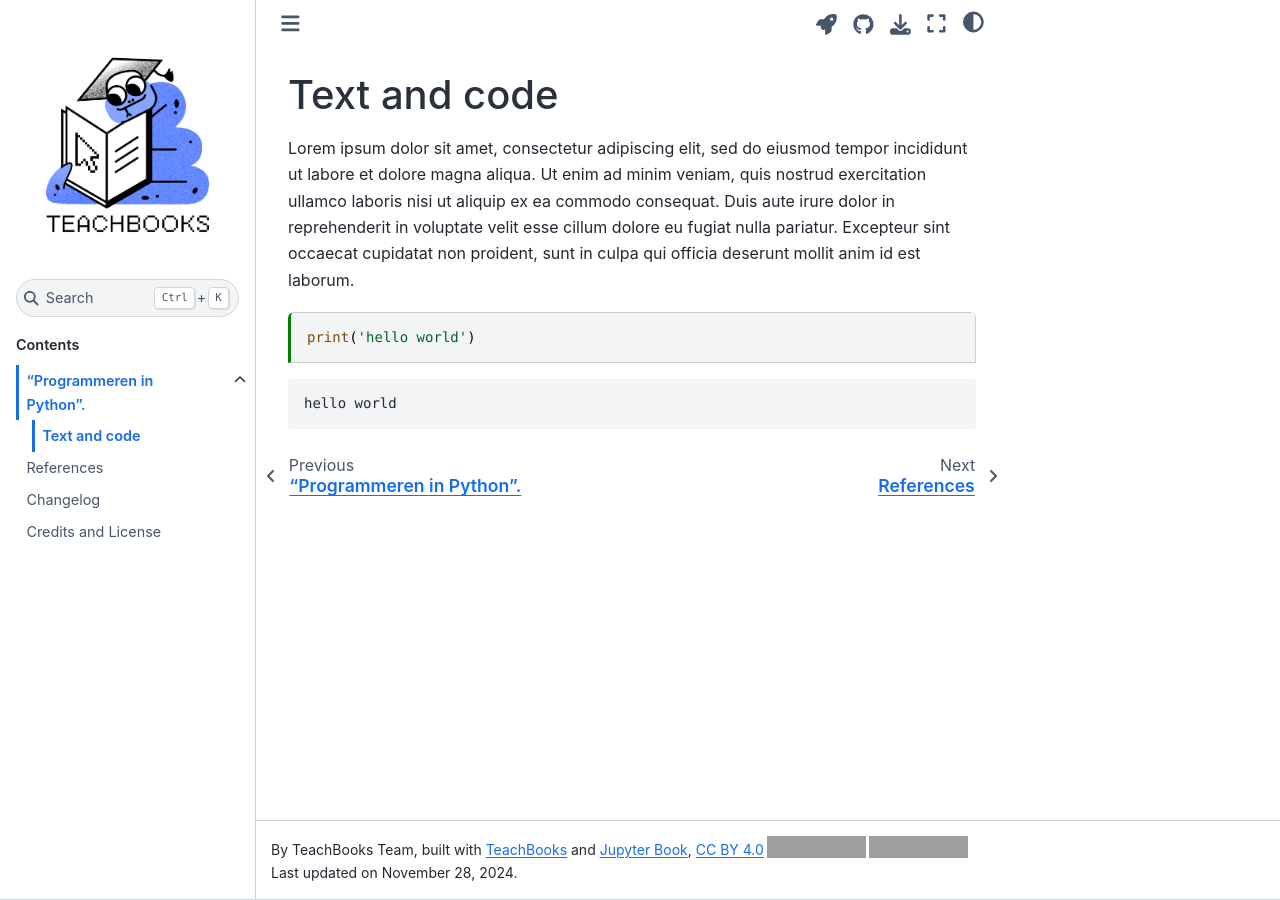
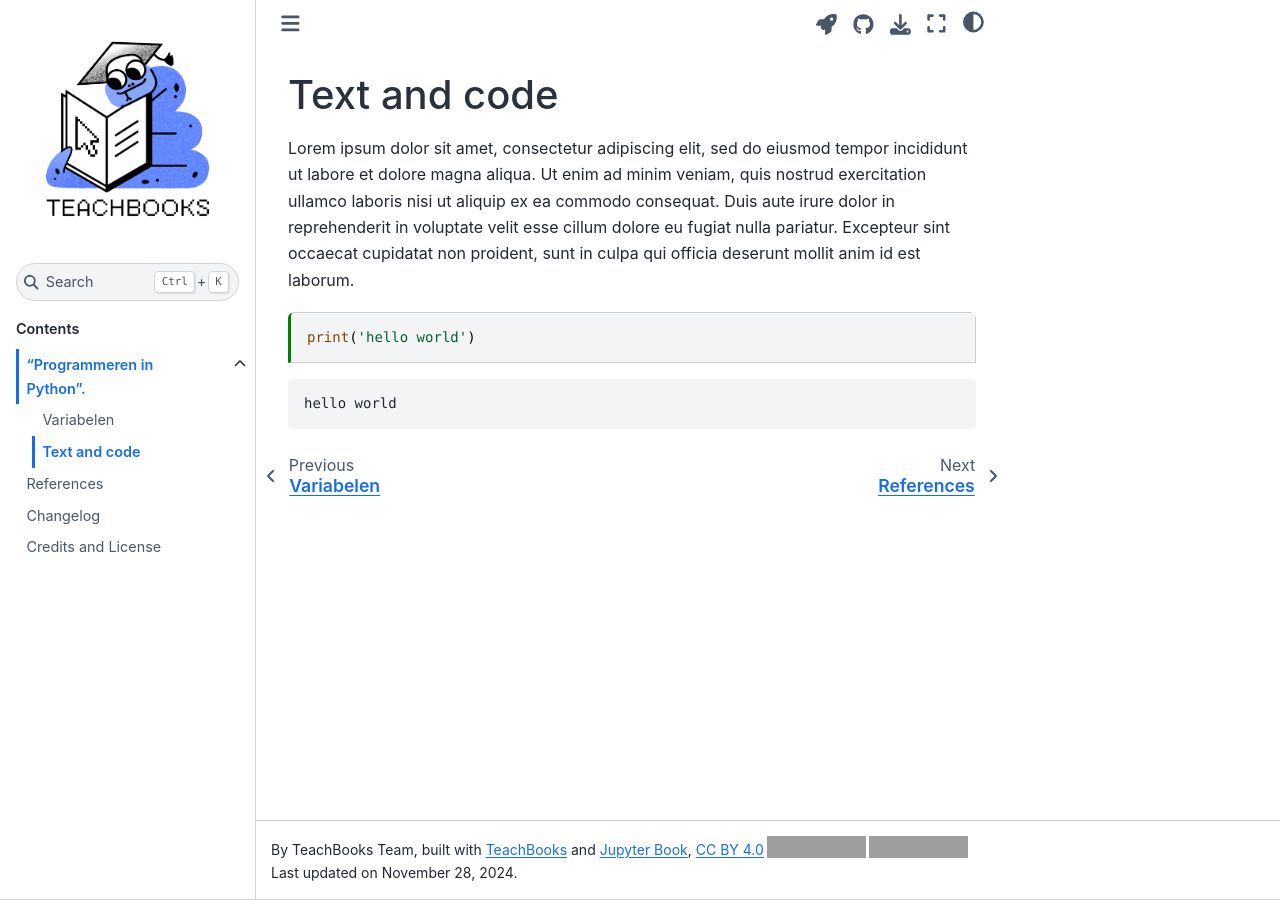
Before and after one commit to nerdyJuffie/PythonLeren, a Jupyter Book: the page built from book/some_content/text_and_code.ipynb, in a window 1280 px wide. Built offline with Jupyter Book 1.0.4 settings and Sphinx 7.4.7 and the Sphinx Book theme 1.1.4, drawn with Linux system fonts in a browser that asks for light colours; comment, search, counter and statistics services are not loaded; grey boxes are pictures that could not be loaded.

Commit message:
Update _toc.yml

```diff
--- a/book/_toc.yml
+++ b/book/_toc.yml
@@ -6,6 +6,7 @@ parts:
     chapters:
     - file: some_content/overview.md
       sections:
+      - file: some_content/variabelen.md
       - file: some_content/text_and_code.ipynb
     - file: references.md
     - file: changelog.md
```
